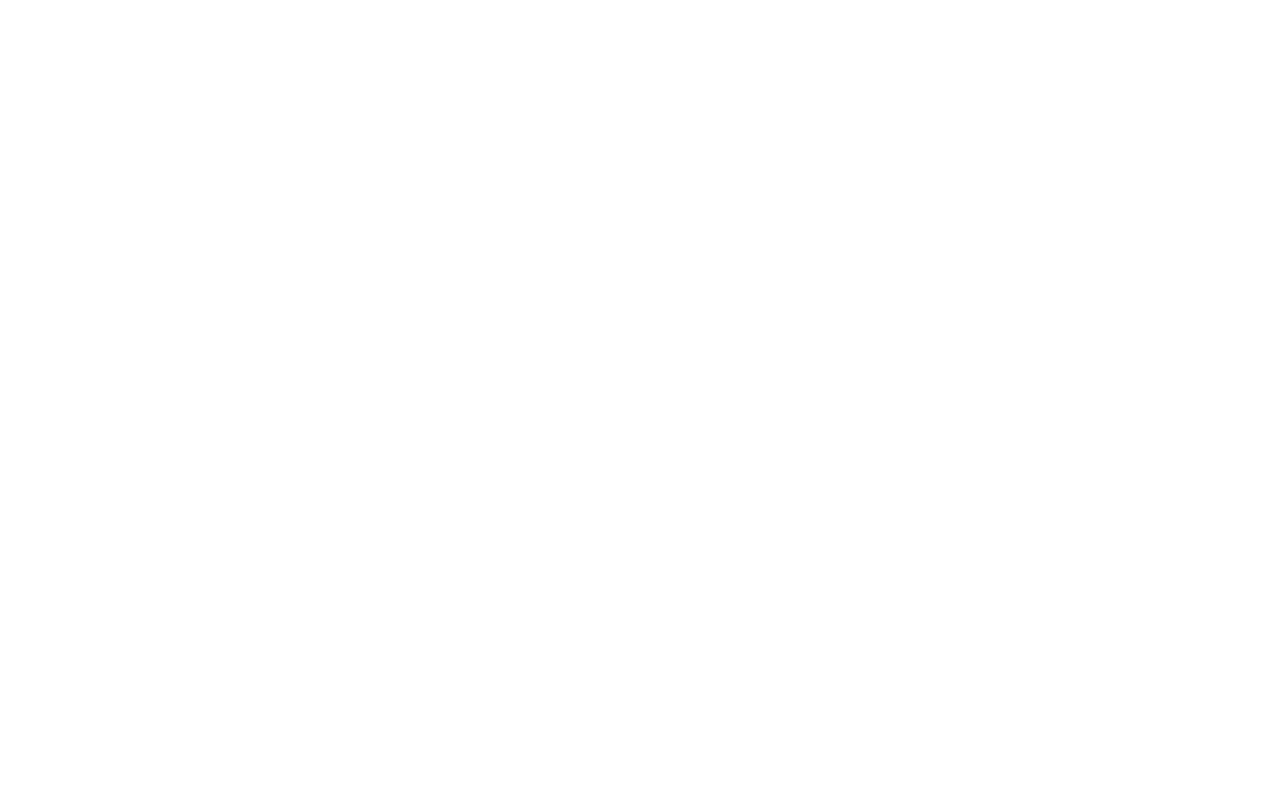
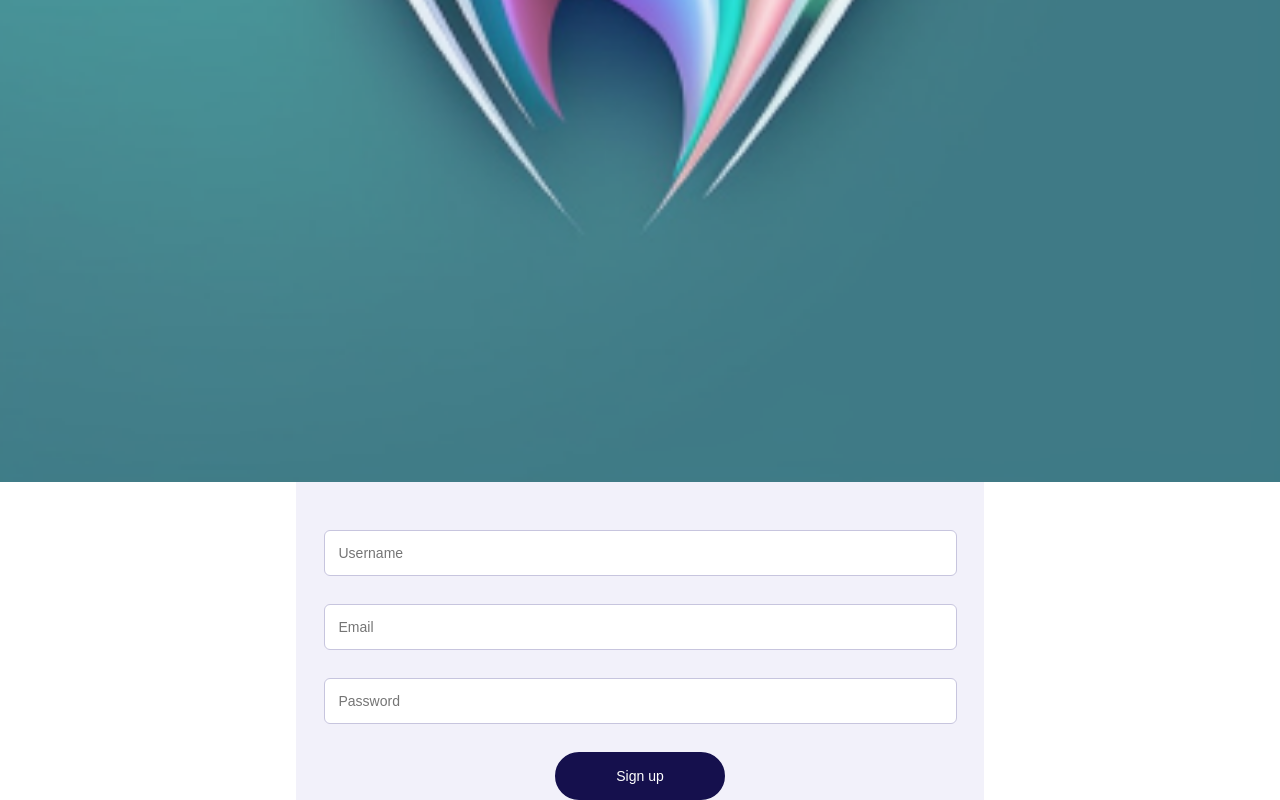
Before and after one commit to kari-uniteai/MouthGuardian, a React (Create React App) app: page /signup in a window 1280 px wide. Shown: the part 802-1602 px from the top of the page. Before the commit the page ends 800 px from the top, so only its background shows below. Built offline with nearby package versions, Linux system fonts and the light colour scheme.

Commit message:
Styling signup page

```diff
--- a/src/pages/Login/Login.module.css
+++ b/src/pages/Login/Login.module.css
@@ -38,12 +38,9 @@
 }
 
 .logo {
-
     width: 100%;
     height: 100%;
     object-fit: cover;
-
-
 }
 
 .button {
--- a/src/pages/Login/Login.tsx
+++ b/src/pages/Login/Login.tsx
@@ -20,7 +20,6 @@
 
     const handleLogin = async () => {
         try {
-            console.log("heop");
             await firebase.auth().signInWithEmailAndPassword(email, password);
             // Login successful, do something (e.g., redirect)
             console.log(firebase.auth().currentUser)
@@ -49,7 +48,6 @@
                     placeholder="Enter your email"
                 />
 
-
                 <input
                     className={classes.inputfield}
                     type="password"
--- a/src/pages/Signup/Signup.module.css
+++ b/src/pages/Signup/Signup.module.css
@@ -0,0 +1,63 @@
+.container {
+    width: 100%;
+    height: 100vh;
+    display: flex;
+    flex-direction: column;
+    background: #F2F1FA;
+    font-family: 'inter';
+  }
+
+.inputfield {
+    font-size: 14px;
+    padding: 14px;
+    color: #8885AC;
+    width: 100%;
+    border: 1px solid #C7C5DE;
+    border-radius: 6px;
+    box-sizing: border-box; /* Ensure the padding and width are included in the total width */
+  }
+
+  .inputfield:not(:first-child) {
+    margin-top: 28px;
+  }
+
+  .top {
+    background-color: white;
+  }
+
+  .bottom {
+    background-color: #F2F1FA;
+    flex-direction: column;
+    flex-grow: 1;
+    justify-content: center;
+    align-items: center;
+    align-self: center;
+    padding-top: 48px;
+    padding-left: 27.5px;
+    padding-right: 27.5px;
+  }
+
+  .logo {
+
+      width: 100%;
+      height: 100%;
+      object-fit: cover;
+
+
+  }
+
+  .button {
+    margin: 0 auto;
+    font-size: 14px;
+    margin-top: 28px;
+    display: flex;
+    align-items: center;
+    justify-content: center;
+    padding: 14px 59px;
+    border-radius: 30px; /* Rounded borders */
+    border: 2px solid #15104D; /* Border color for both buttons */
+    transition: background-color 0.3s, color 0.3s;
+    cursor: pointer; /* Change cursor to pointer on hover */
+    color: white;
+    background-color: #15104D;
+  }
--- a/src/pages/Signup/Signup.tsx
+++ b/src/pages/Signup/Signup.tsx
@@ -3,6 +3,7 @@
 import { getDatabase, ref, push, set } from 'firebase/database';
 import { useNavigate } from 'react-router-dom';
 import classes from './Signup.module.css';
+import Logo from '../../images/logo.png';
 
 const Signup = () => {
   const [userName, setUserName] = useState('');
@@ -45,28 +46,42 @@
 
   return (
     <div className={classes.container}>
-            <h2>Signup</h2>
-            {error && <p>{error}</p>}
-            <form onSubmit={handleSignup}>
+
+      <div className={classes.top}>
+        <img
+          src={Logo}
+          alt='loko'
+          className={classes.logo}
+        />
+      </div>
+
+      <form
+        className={classes.bottom}
+        onSubmit={handleSignup}>
         <input
+          className={classes.inputfield}
           type="text"
           placeholder="Username"
           value={userName}
           onChange={(e) => setUserName(e.target.value)}
         />
         <input
+          className={classes.inputfield}
           type="email"
           placeholder="Email"
           value={email}
           onChange={(e) => setEmail(e.target.value)}
         />
         <input
+          className={classes.inputfield}
           type="password"
           placeholder="Password"
           value={password}
           onChange={(e) => setPassword(e.target.value)}
         />
-                <button type="submit">Sign up</button>
+        <button
+          className={classes.button}
+          type="submit">Sign up</button>
       </form>
     </div>
   );
```
Lines whose indentation alone changed are shown as unchanged.
